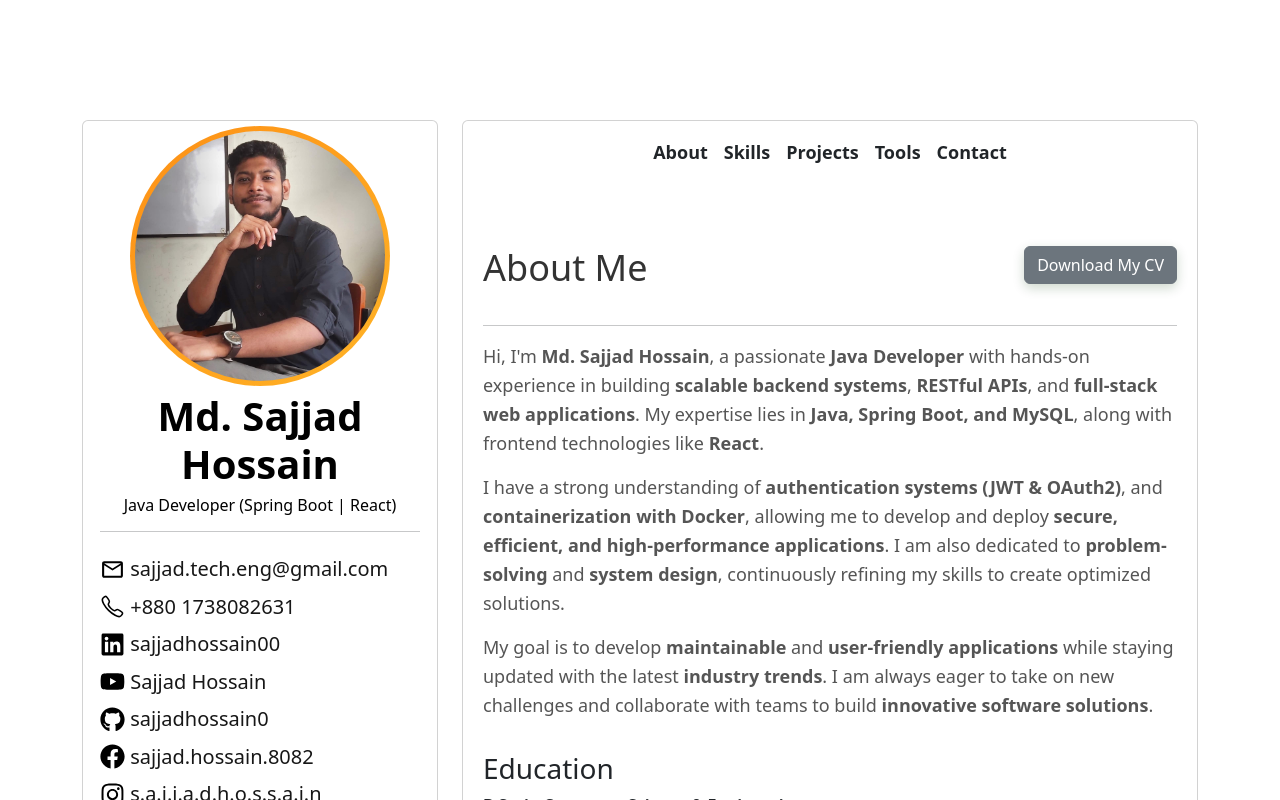
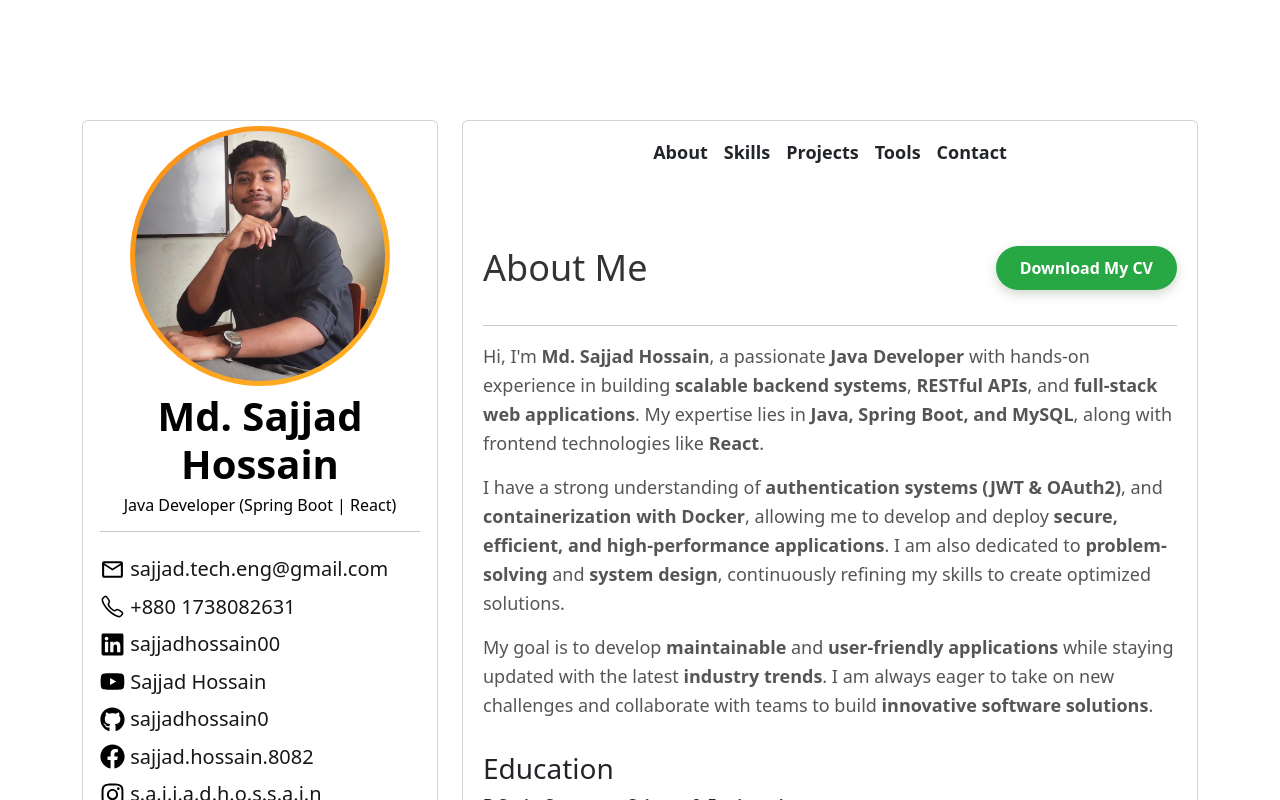
Before and after one commit to SajjadHossain0/portfolio, a React (Create React App) app: page / in a window 1280 px wide. Shown: the top 800 px of the page. Built offline with nearby package versions, Linux system fonts and the light colour scheme.

Commit message:
fix the cv download button

```diff
--- a/src/components/PortfolioAbout.css
+++ b/src/components/PortfolioAbout.css
@@ -4,7 +4,7 @@
     justify-content: space-between;
 }
 
-.cv-download-btn {
+.about-heading .cv-download-btn {
     background-color: #28a745; /* Professional blue */
     color: white;
     border: none;
@@ -16,7 +16,7 @@
     transition: all 0.3s ease-in-out;
 }
 
-.cv-download-btn:hover {
+.about-heading .cv-download-btn:hover {
     background-color: #2a9741;
     transform: translateY(-2px);
     box-shadow: 0 4px 12px rgba(11, 60, 7, 0.2);
--- a/src/components/PortfolioAbout.js
+++ b/src/components/PortfolioAbout.js
@@ -21,8 +21,7 @@ export default function PortfolioAbout({cvLink}) {
         } ,
 
     ];
-
-const workExperienceData = [
+    const workExperienceData = [
         {
             title: "Java Developer",
             status: "Internship",
@@ -39,9 +38,9 @@ const workExperienceData = [
 
                 <div className="about-text">
                     <div className="about-heading">
-                        <h2 align="center">About Me</h2>
-                        {/* Button to CV */}
-                        <div align="right">
+                        <h2>About Me</h2>
+
+                        <div>
                             <Button
                                 className="cv-download-btn"
                                 href={cvLink}
```
